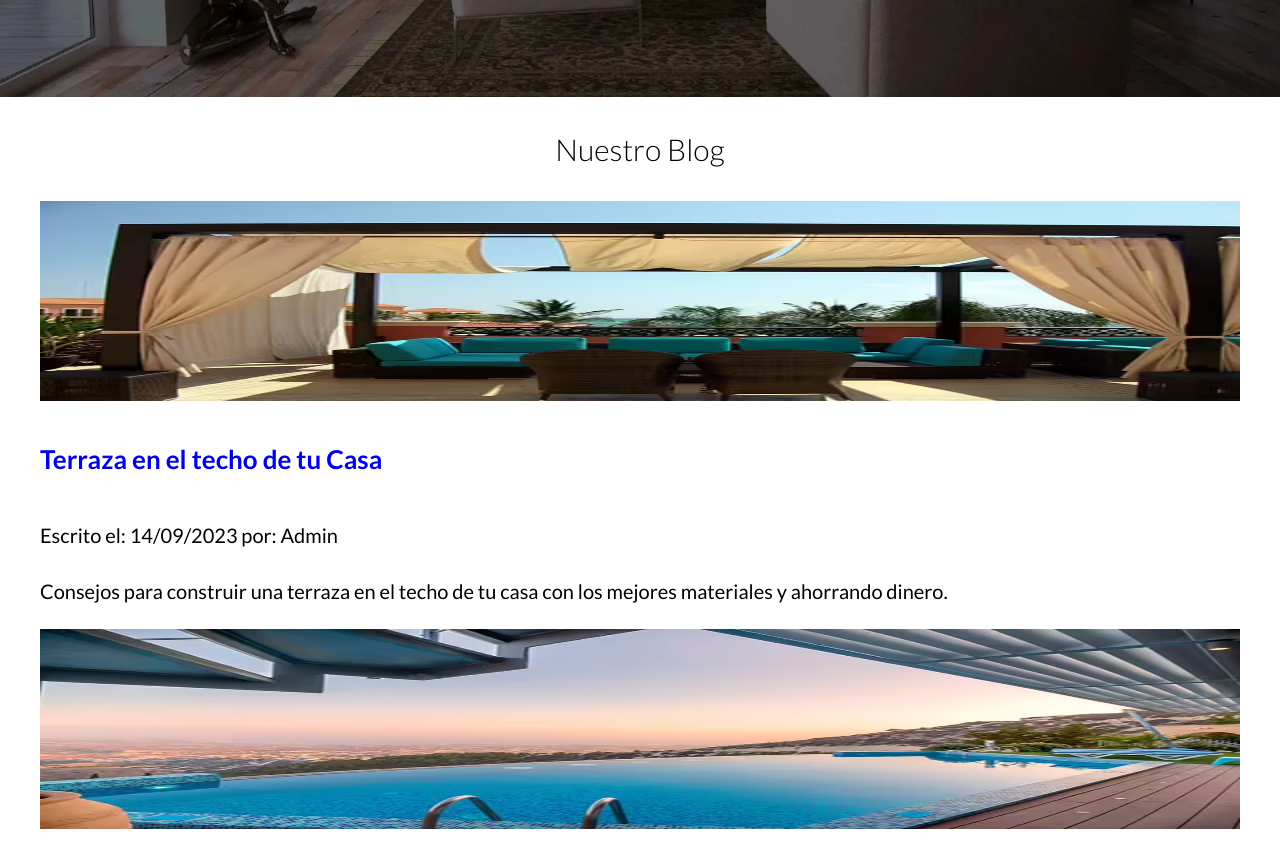
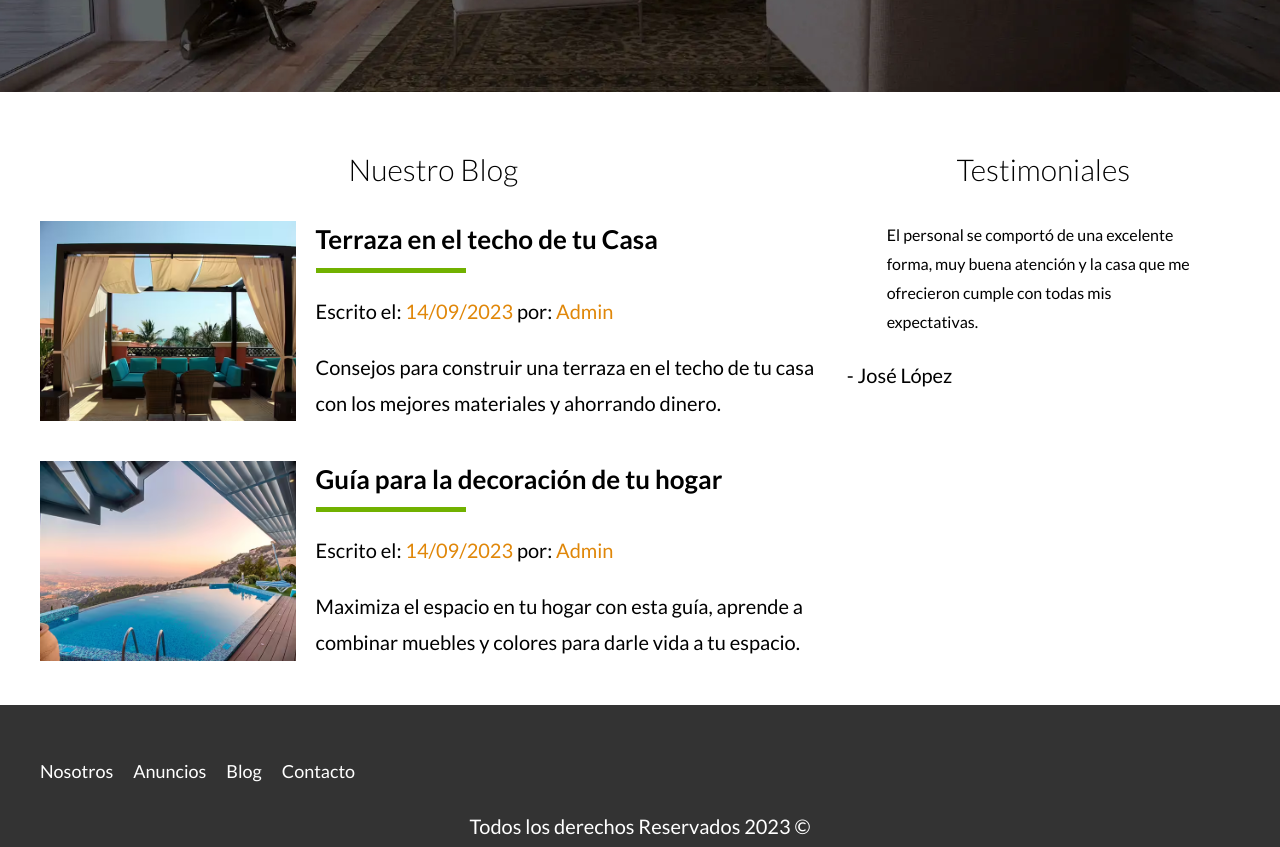
Before and after one commit to Firelx/bienes_raices, a website: page index.html in a window 1280 px wide. Shown: the part 2388-3235 px from the top of the page. Drawn offline with Linux system fonts and the light colour scheme.

Commit message:
Agregar SASS al blog

```diff
--- a/index.html
+++ b/index.html
@@ -273,7 +273,7 @@
             <a href="contacto.html" class="boton-amarillo">Contactános</a>
         </section>
 
-		<div class="contenedor seccion">
+		<div class="contenedor seccion seccion-inferior">
 			<section class="blog">
 				<h3>Nuestro Blog</h3>
 
@@ -343,6 +343,8 @@
 
 				</article>
 
+			</section>
+
 			<section class="testimoniales">
 				<h3>Testimoniales</h3>
 
@@ -352,7 +354,6 @@
 					</blockquote>
 					<p>- José López</p>
 				</div>
-				</section>
 			</section>
 		</div>
 
--- a/src/scss/app.scss
+++ b/src/scss/app.scss
@@ -12,3 +12,4 @@
 @import 'layout/iconos';
 @import 'layout/anuncios';
 @import 'layout/contactar';
+@import 'layout/inferior';
--- a/src/scss/base/_botones.scss
+++ b/src/scss/base/_botones.scss
@@ -8,4 +8,5 @@
 
 .boton-verde {
     @include boton($verde, $blanco, inline-block);
+    margin-top: 0;
 }
--- a/src/scss/layout/_anuncios.scss
+++ b/src/scss/layout/_anuncios.scss
@@ -7,6 +7,7 @@
 .anuncio {
     background-color: lighten($color: $gris, $amount: 5);
     border: 1px solid darken($color: $gris, $amount: 10);
+    margin-bottom: 2rem;
 
     .contenido-anuncio {
         padding: 2rem;
--- /dev/null
+++ b/src/scss/layout/_inferior.scss
@@ -0,0 +1,50 @@
+@include tablet {
+    .seccion-inferior {
+        display: grid;
+        grid-template-columns: 2fr 1fr;
+        column-gap: 2rem;
+    }
+}
+
+.entrada-blog {
+    margin-bottom: 2rem;
+
+    @include tablet {
+        display: grid;
+        grid-template-columns: 1fr 2fr;
+        column-gap: 2rem;
+    }
+    &:last-of-type {
+        margin-bottom: 0;
+    }
+}
+
+.texto-entrada {
+    a {
+        color: $negro;
+        display: block; // Para poder monerle margen a un enlace (a), normalmente son de tipo inline
+        margin-top: 2rem;
+
+        @include tablet {
+            margin-top: 0;
+        }
+    }
+
+    h4 {
+        margin: 0;
+        line-height: 1.4;
+
+        &::after {
+            content: '';
+            display: block;
+            width: 15rem;
+            height: .5rem;
+            background-color: $verde;
+            margin-top: 1rem;
+        }
+    }
+
+    span {
+        color: $amarillo;
+    }
+}
```
Also changed, not shown: build/css/app.css, 1 other file. Lines whose indentation alone changed are shown as unchanged.
